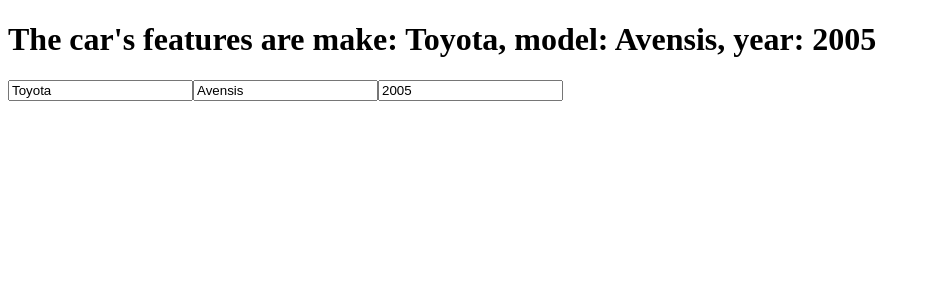
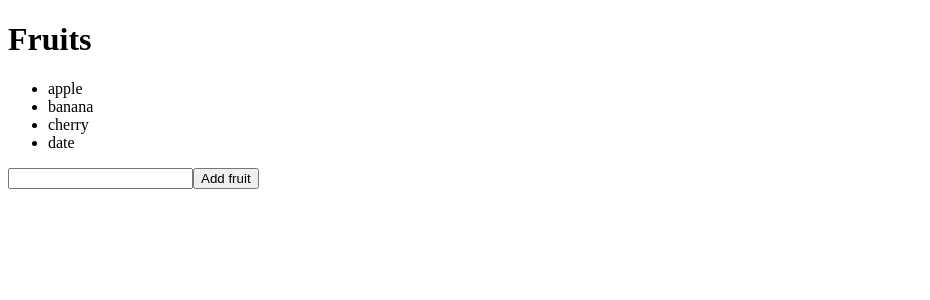
Before and after one commit to rapetoh/Quick-training-on-React-basis, a React (Vite) app in the folder React application/: page / in a window 1280 px wide. Shown: the top 300 px of the page, without its empty margins (0-930 px from the left). Built offline with nearby package versions, Linux system fonts and the light colour scheme.

Commit message:
We've quicly approached how we can update in real time lists created with the useState hook

```diff
--- a/React application/src/App.jsx
+++ b/React application/src/App.jsx
@@ -11,6 +11,7 @@
 import HandleMyEvents from "./HandleMyEvents.jsx";
 import ColorPicker from "./ColorPicker.jsx";
 import UseStateWithAnObject from "./UseStateWithAnObject.jsx";
+import UpdateListInRealTime from "./UpdateListInRealTime.jsx";
 
 
 function App() {
@@ -58,7 +59,9 @@
 
       {/* <UseStateComponent></UseStateComponent> */}
 
-      <UseStateWithAnObject></UseStateWithAnObject>
+      {/* <UseStateWithAnObject></UseStateWithAnObject> */}
+
+      <UpdateListInRealTime></UpdateListInRealTime>
     </>
   );
 
--- /dev/null
+++ b/React application/src/UpdateListInRealTime.jsx
@@ -0,0 +1,33 @@
+import { useState } from 'react';
+
+function UpdateListInRealTime() {
+
+    const fruits = ['apple', 'banana', 'cherry', 'date'];
+    const [fruitList, setFruit] = useState(fruits);
+
+
+    function updateList(event) {
+        event.preventDefault();
+        setFruit(previousFruitList => ([...previousFruitList, event.target.fruitname.value]));
+    }
+
+    return (
+        <div>
+            <h1>Fruits</h1>
+            <ul>
+                {
+                    fruitList.map((fruitItem, key) => (
+                        <li key={key}>{fruitItem}</li>
+                    ))
+                }
+            </ul>
+            <form action="#" onSubmit={updateList}>
+                <input type="text" name='fruitname' />
+                <button type="submit">Add fruit</button>
+            </form>
+        </div>
+    )
+
+}
+
+export default UpdateListInRealTime;
```
